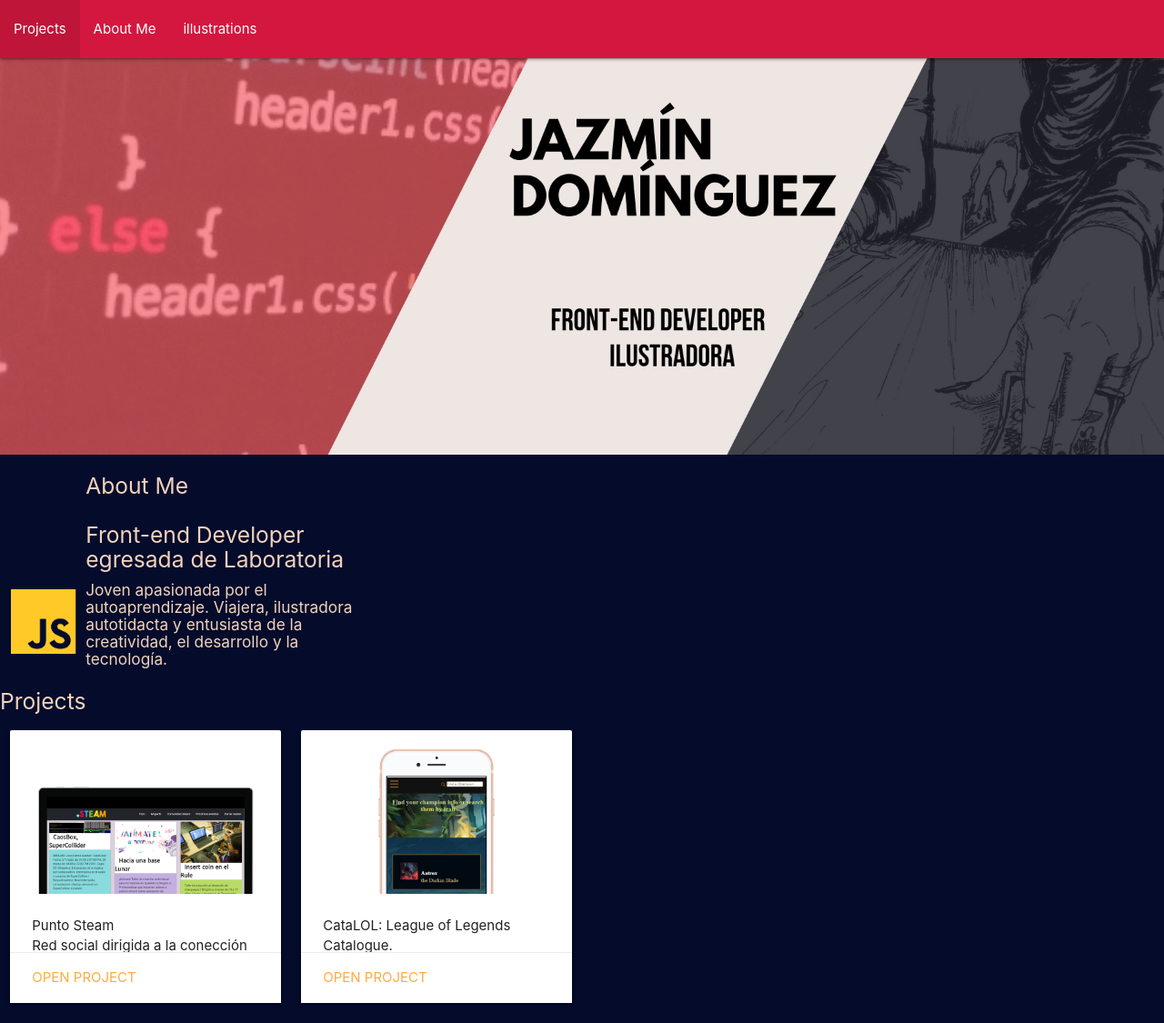
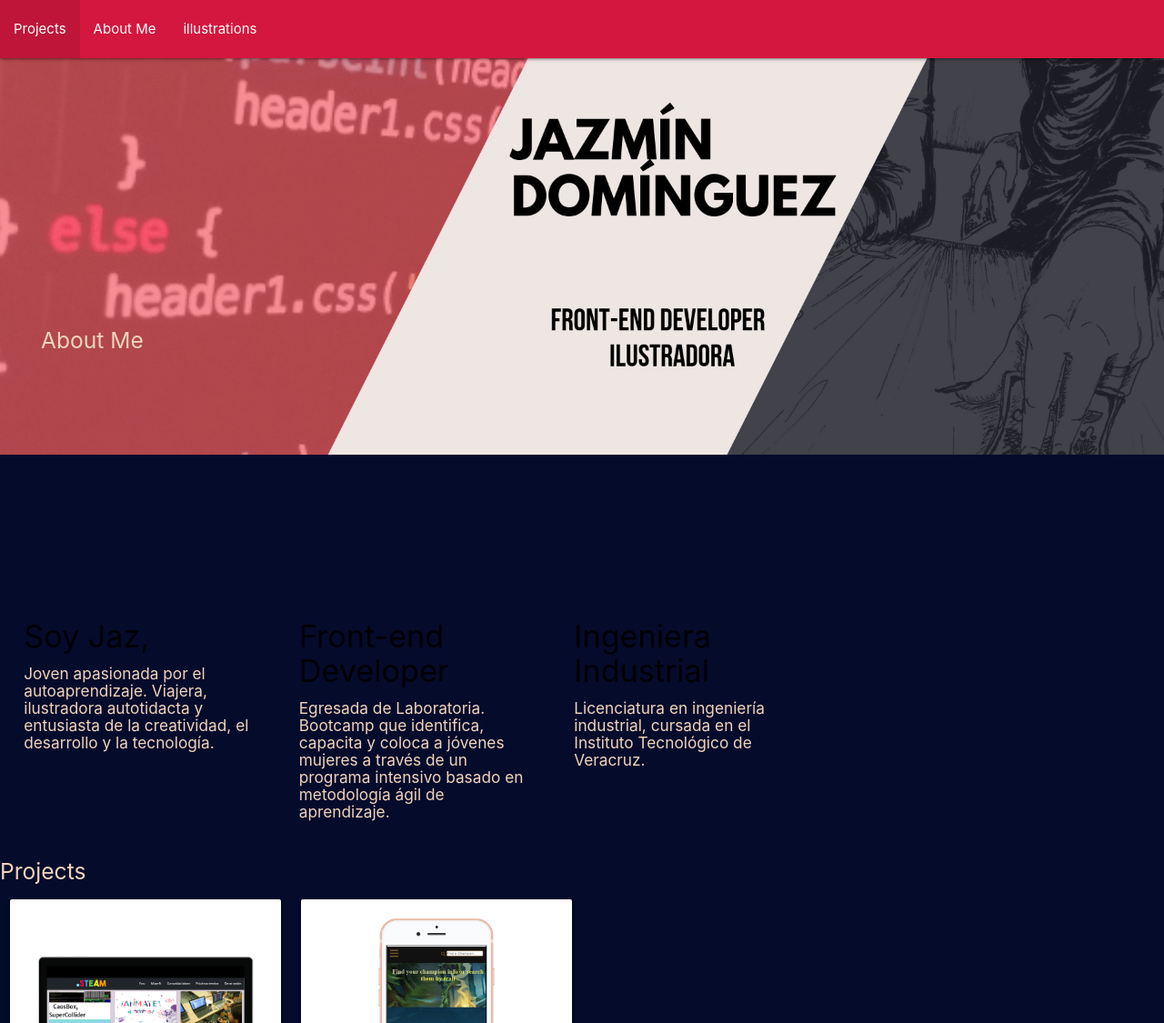
Before and after one commit to JazminDominguez/Portafolio, a website: page src/index.html in a window 1280 px wide. Shown: the top 1125 px of the page at 91% size. Drawn offline with nearby package versions, Linux system fonts and the light colour scheme.

Commit message:
se agregó texto en seccion about me, se hizo grid de bootstrap para el texto

```diff
--- a/src/css/style.css
+++ b/src/css/style.css
@@ -29,21 +29,59 @@ max-height:100%;
 }
 .about_me{
     position: relative;
-    margin-top: 5px;
+    margin-top: 10px;
     display: inline-block;
+    top: -200px;
+    margin: 3em;
+    text-align: center;
 
 }
 
-.front{
-    width: 300px;
+.breve_descripcion{
+    width: 250px;
     display: inline-block;
-
+    margin: 1em;
+ position: relative;
 }
 
-.javasc{
-    background-image: url(https://raw.githubusercontent.com/JazminDominguez/Portafolio/master/src/assets/91de50e59c.png);
-    width: 90px;
-    height: 95px;
+.jaz_photo{
+    background-image: url(/src/assets/jazcv.jpg);
+    width: 120px;
+    height: 170px;
     background-size: cover;
     margin-top: 75px;
+    background-repeat: no-repeat;
+    margin-left: .5em;
 }
+
+/* animaciones con sus key frames*/
+
+.tracking-in-expand {
+	-webkit-animation: tracking-in-expand 0.7s cubic-bezier(0.215, 0.610, 0.355, 1.000) both;
+	        animation: tracking-in-expand 0.7s cubic-bezier(0.215, 0.610, 0.355, 1.000) both;
+}
+
+@-webkit-keyframes tracking-in-expand {
+    0% {
+      letter-spacing: -0.5em;
+      opacity: 0;
+    }
+    40% {
+      opacity: 0.6;
+    }
+    100% {
+      opacity: 1;
+    }
+  }
+  @keyframes tracking-in-expand {
+    0% {
+      letter-spacing: -0.5em;
+      opacity: 0;
+    }
+    40% {
+      opacity: 0.6;
+    }
+    100% {
+      opacity: 1;
+    }
+  }
--- a/src/index.html
+++ b/src/index.html
@@ -6,7 +6,6 @@
     <meta name="viewport" content="width=device-width, initial-scale=1.0">
     <meta http-equiv="X-UA-Compatible" content="ie=edge">
     <title>Document</title>
-    <!--<link rel="icon" type="image" href="./assets/favicon.png">-->
     <meta name="viewport" content="width=device-width, initial-scale=1">
     <!-- Compiled and minified CSS materialize-->
     <link rel="stylesheet" href="https://cdnjs.cloudflare.com/ajax/libs/materialize/1.0.0/css/materialize.min.css">
@@ -34,17 +33,40 @@
         </nav>
     </div>
 
-    <div class="javasc inline"></div>
-    <section class="about_me">
-        <h5>About Me</h5>
-        <article class="front">
-            <h5> Front-end Developer egresada de Laboratoria
-            </h5>
-            <h6> Joven apasionada por el autoaprendizaje.
-                Viajera, ilustradora autotidacta y entusiasta de la creatividad,
-                el desarrollo y la tecnología. </h6>
-        </article>
-    </section>
+    <section class="about_me"><h5 class="tracking-in-expand">About Me</h5></section>
+  <!--  <div class="jaz_photo inline"></div>-->
+  <div class="container-fluid">
+        <div class="row">
+          <div class="col">
+                <article class="breve_descripcion">
+                        <h4>Soy Jaz,</h4>
+                        <h6> Joven apasionada por el autoaprendizaje.
+                            Viajera, ilustradora autotidacta y entusiasta de la creatividad,
+                            el desarrollo y la tecnología. </h6>
+                    </article>
+
+          </div>
+          <div class="col">
+                <article class="breve_descripcion">
+                        <h4>Front-end Developer</h4>
+                        <h6> Egresada de Laboratoria. Bootcamp que identifica, capacita y coloca a
+                                jóvenes mujeres a través de un programa
+                                intensivo basado en metodología ágil de
+                                aprendizaje. </h6>
+                    </article>
+
+          </div>
+          <div class="col">
+                   <article class="breve_descripcion">
+                <h4>Ingeniera Industrial</h4>
+                <h6> Licenciatura en ingeniería industrial, cursada en el Instituto Tecnológico de Veracruz. </h6>
+            </article>
+
+          </div>
+        </div>
+      </div>
+
+
 
     <h5>Projects</h5>
     <div class="row">
```
Also changed, not shown: src/assets/jazcv.jpg (added).
